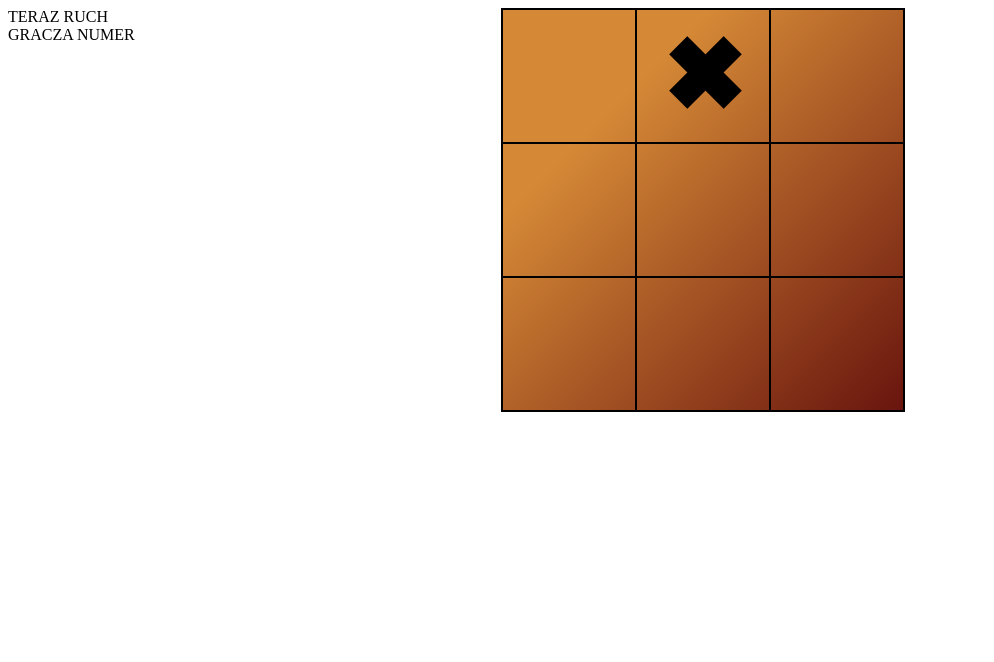
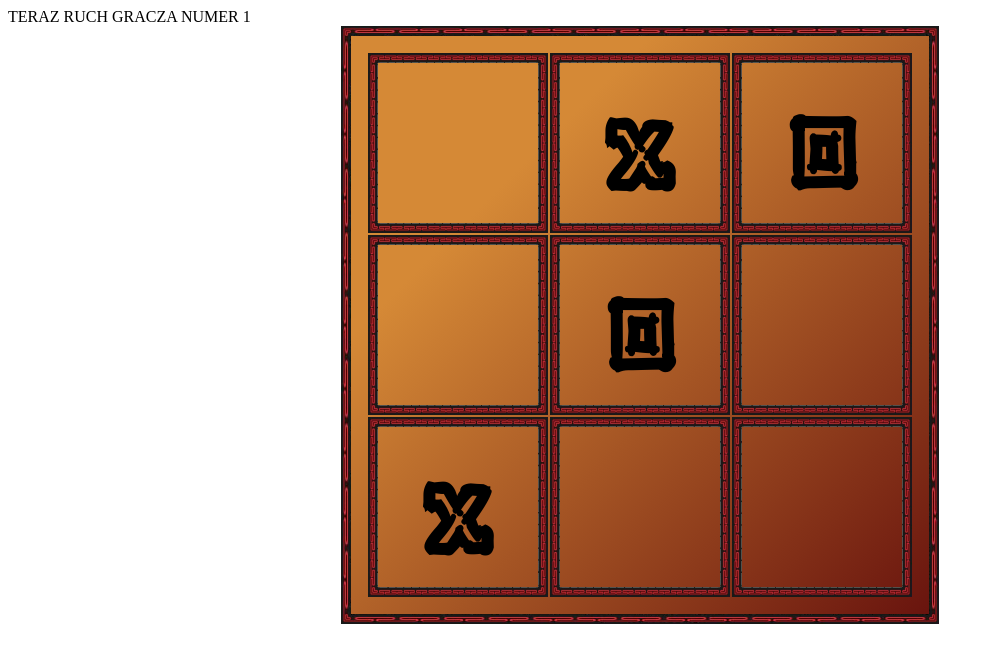
Before and after one commit to Mateusz-Muzyka/PSI-i-TSI, a plain HTML site: page ticktacktoe/index.html in a window 1280 px wide. Shown: the whole page, without its empty margins (0-994 px from the left). Drawn offline with Linux system fonts and the light colour scheme.

Commit message:
Add files via upload

```diff
--- a/ticktacktoe/index.html
+++ b/ticktacktoe/index.html
@@ -5,20 +5,20 @@
 <link rel="stylesheet" href="styles.css">
 </head>
 <body>
-    <div id="kolejkaa">TERAZ RUCH <div>GRACZA NUMER</div> <span id="kolejka"> </span></div>
-<table>
+    <div>TERAZ RUCH GRACZA NUMER <span id="kolejka"> 1</span></div>
+<table id="table">
 <tr>
     <th></th>
-    <th>✖</th>
+    <th>X</th>
+    <th>O</th>
+</tr>
+<tr>
+    <th></th>
+    <th>O</th>
     <th></th>
 </tr>
 <tr>
-    <th></th>
-    <th></th>
-    <th></th>
-</tr>
-<tr>
-    <th></th>
+    <th>X</th>
     <th></th>
     <th></th>
 </tr>
--- a/ticktacktoe/js.js
+++ b/ticktacktoe/js.js
@@ -0,0 +1,25 @@
+
+const tablica = document.querySelectorAll("th")
+let i = 0;
+let p = 0;
+let osoba = 1;
+const kolejka = document.getElementById('kolejka');
+console.log(tablica);
+for(i; i<tablica.length; i++){
+    tablica[i].addEventListener('click', change)
+
+}
+function change(){
+
+    if(osoba == 1){
+        osoba = 2;
+        kolejka.innerText = 2;
+        console.log('1');
+    }else if(osoba == 2){
+        osoba = 1;
+        kolejka.innerText = 1;
+        console.log('2');
+    }
+
+    switch()
+}
--- a/ticktacktoe/styles.css
+++ b/ticktacktoe/styles.css
@@ -1,26 +1,34 @@
 tr, th{
-    border:2px black solid;
+    border:10px transparent solid;
     width:130px;
     height: 130px;
     font-size: 100px;
     text-align: center;
-    font-family: font;
+    font-family: JP;
+    border-image: url(border.jpg) 30 stretch;
+    padding: 15px;
+
 }
 table{
-    border:2px black solid;
-    border-collapse: collapse;
+    border:10px transparent solid;
+    /* border-collapse: collapse; */
     margin:auto;
     background-color: #69140e;
     background-image: linear-gradient(315deg, #69140e 0%, #d58936 74%);
-
-
+    border-image: url(border.jpg) 30 stretch;
+    padding: 15px;
 }
 
 th:hover{
-    outline:3px red solid;
-
+    outline:6px red solid;
+    outline-offset: -9px;
 }
 
 #kolejkaa{
     float:left;
 }
+
+@font-face {
+    font-family: 'JP';
+    src: url('Old Japanese.otf');
+}
```
Also changed, not shown: ticktacktoe/border.jpg (added), ticktacktoe/border.png (added).
